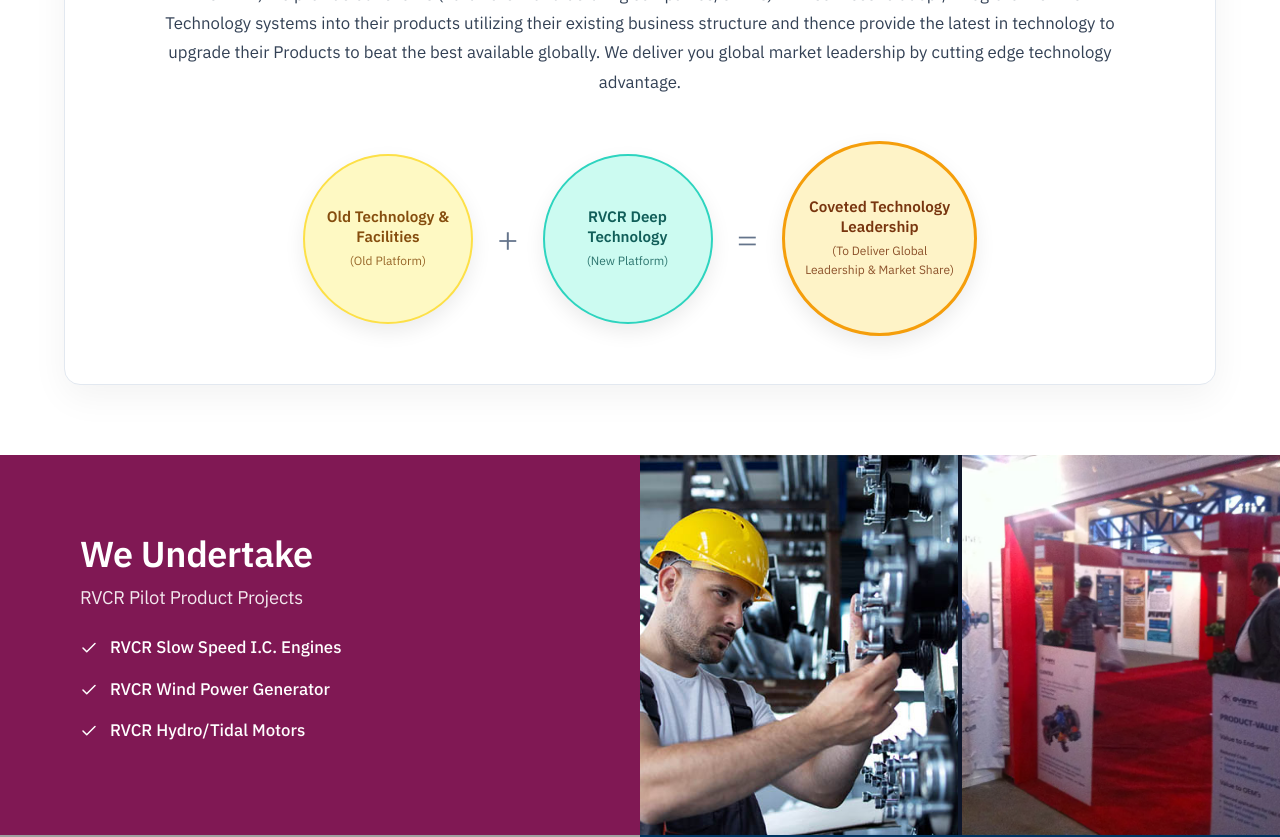
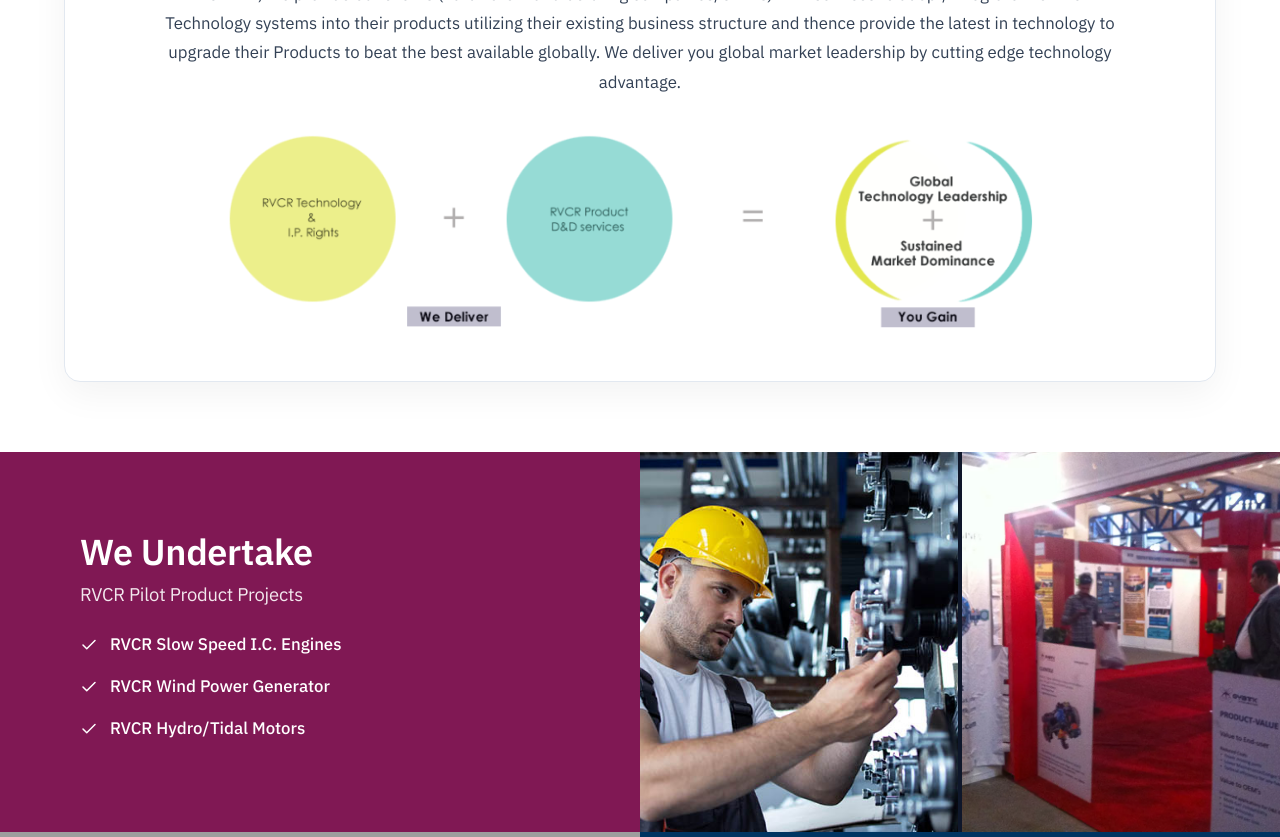
Before and after one commit to simranjeet4/Gyatk, a React (Vite) app in the folder client/: page /proposition in a window 1280 px wide. Shown: the part 1600-2437 px from the top of the page. Built offline with nearby package versions, Linux system fonts and the light colour scheme; grey boxes are pictures that could not be loaded.

Commit message:
Update Proposition page with downloaded flowchart and global reach map images

```diff
--- a/client/src/pages/PropositionPage.css
+++ b/client/src/pages/PropositionPage.css
@@ -190,66 +190,22 @@
   line-height: 1.75;
   color: #334155;
   max-width: 960px;
-  margin: 0 auto 44px auto;
+  margin: 0 auto 36px auto;
 }
 
-.formula-flow-diagram {
+.formula-flow-container {
+  width: 100%;
+  max-width: 880px;
+  margin: 0 auto;
   display: flex;
-  align-items: center;
   justify-content: center;
-  gap: 24px;
-  flex-wrap: wrap;
 }
 
-.formula-node {
-  width: 170px;
-  height: 170px;
-  border-radius: 50%;
-  display: flex;
-  flex-direction: column;
-  align-items: center;
-  justify-content: center;
-  padding: 16px;
-  text-align: center;
-  box-shadow: 0 8px 20px rgba(0, 0, 0, 0.08);
-}
-
-.node-yellow {
-  background: #fef9c3;
-  border: 2px solid #fde047;
-  color: #854d0e;
-}
-
-.node-teal {
-  background: #ccfbf1;
-  border: 2px solid #2dd4bf;
-  color: #115e59;
-}
-
-.node-gold {
-  background: #fef3c7;
-  border: 3px solid #f59e0b;
-  color: #78350f;
-  width: 195px;
-  height: 195px;
-}
-
-.node-title {
-  font-size: 0.95rem;
-  font-weight: 700;
-  line-height: 1.3;
-  margin-bottom: 4px;
-}
-
-.node-sub {
-  font-size: 0.75rem;
-  opacity: 0.85;
-}
-
-.formula-symbol {
-  font-size: 2.25rem;
-  font-weight: 300;
-  color: #64748b;
+.formula-flowchart-img {
+  width: 100%;
+  height: auto;
+  object-fit: contain;
+  border-radius: 8px;
 }
 
 /* 5. Three Color-Block Rows */
@@ -438,8 +394,4 @@
   .proposition-hero-title {
     font-size: 2.15rem;
   }
-
-  .formula-flow-diagram {
-    flex-direction: column;
-  }
 }
--- a/client/src/pages/PropositionPage.jsx
+++ b/client/src/pages/PropositionPage.jsx
@@ -107,22 +107,13 @@ export default function PropositionPage() {
               At GYATK, We provide our clients (hardware manufacturing companies/OEM’s) with services to adopt/Integrate the RVCR Technology systems into their products utilizing their existing business structure and thence provide the latest in technology to upgrade their Products to beat the best available globally. We deliver you global market leadership by cutting edge technology advantage.
             </p>
 
-            {/* Visual Formula Flow */}
-            <div className="formula-flow-diagram">
-              <div className="formula-node node-yellow">
-                <span className="node-title">Old Technology & Facilities</span>
-                <span className="node-sub">(Old Platform)</span>
-              </div>
-              <span className="formula-symbol">+</span>
-              <div className="formula-node node-teal">
-                <span className="node-title">RVCR Deep Technology</span>
-                <span className="node-sub">(New Platform)</span>
-              </div>
-              <span className="formula-symbol">=</span>
-              <div className="formula-node node-gold">
-                <span className="node-title">Coveted Technology Leadership</span>
-                <span className="node-sub">(To Deliver Global Leadership & Market Share)</span>
-              </div>
+            {/* Visual Formula Flow Diagram Image */}
+            <div className="formula-flow-container">
+              <img
+                src="/images/home-flowchart-1024x233-1.png"
+                alt="RVCR Technology Integration Formula Flowchart"
+                className="formula-flowchart-img"
+              />
             </div>
           </div>
         </div>
@@ -239,8 +230,8 @@ export default function PropositionPage() {
           <div className="gyatk-reach-grid">
             <div className="reach-map-col">
               <img
-                src="/images/map-world.png"
-                alt="GYATK Global IPR Reach Map"
+                src="/images/global-1.jpg"
+                alt="GYATK Global Reach Map"
                 className="reach-map-img"
               />
             </div>
```
